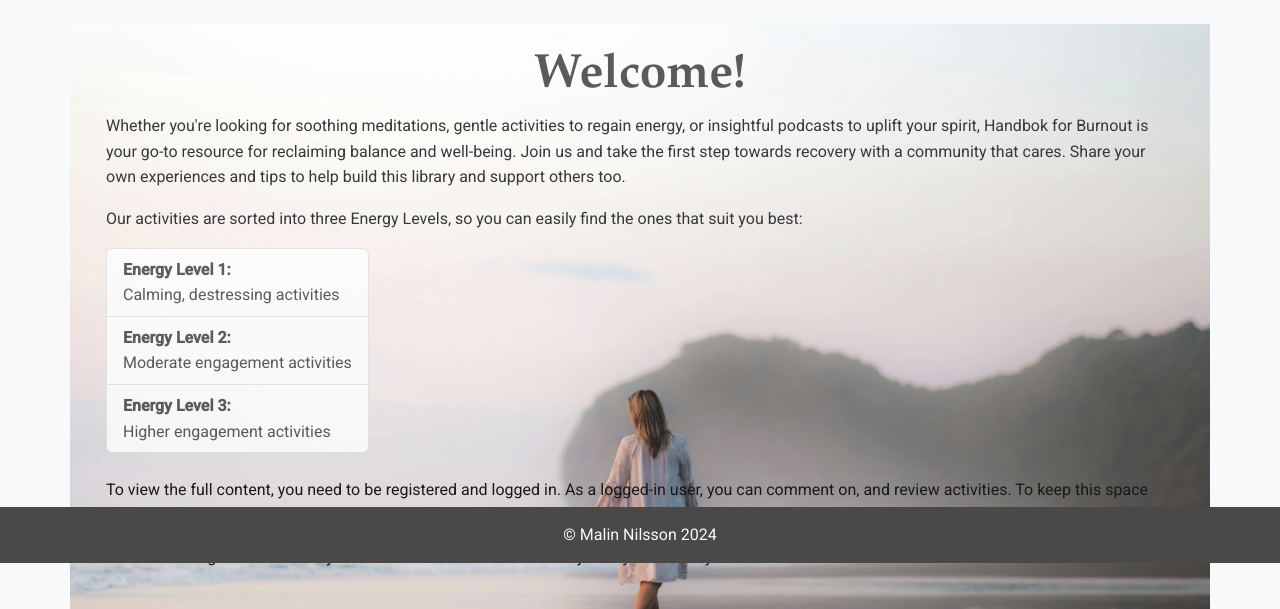
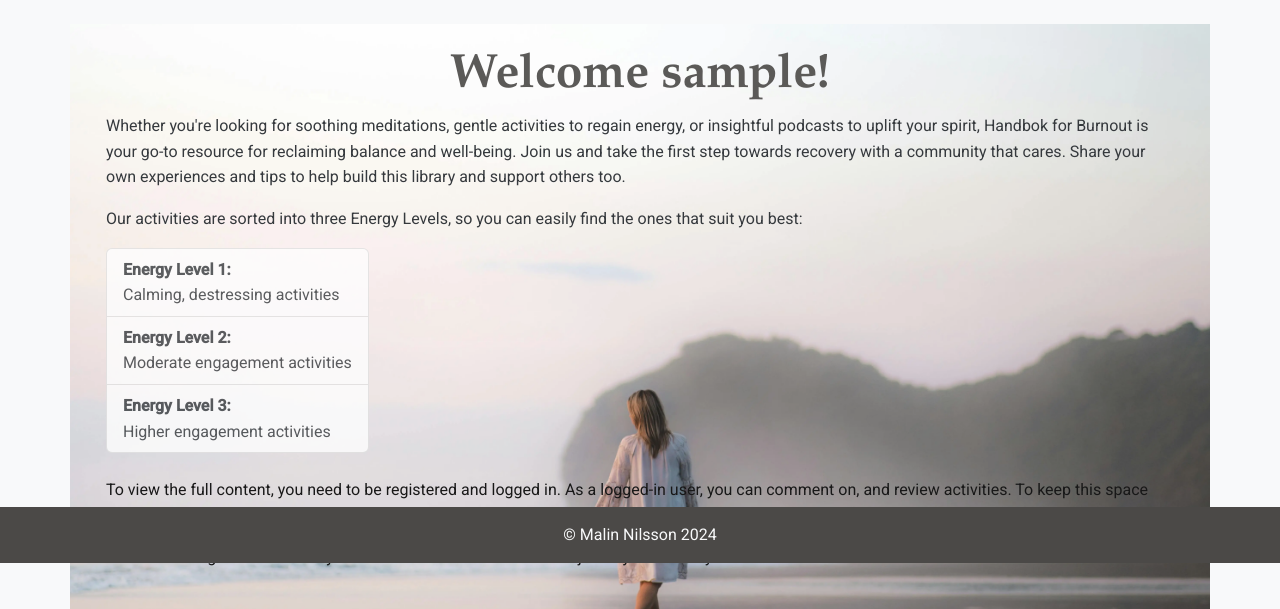
Before and after one commit to Malinchristina/handbook-for-burnout, a Django app: page / in a window 1280 px wide. Shown: the part 237-846 px from the top of the page. Run offline with Django 5.2, Linux system fonts and the light colour scheme; the visitor is signed in with stand-in values (Sample User, id 1); some libraries are stand-ins or nearby versions.

Commit message:
import user name to index

```diff
--- a/home/templates/home/index.html
+++ b/home/templates/home/index.html
@@ -6,7 +6,7 @@
     <div class="row">
       <div class="col">
         <div class="p-4">
-          <h1 class="text-center heading">Welcome! {{ user.name }}</h1>
+          <h1 class="text-center heading">Welcome {{ user.username }}!</h1>
           <p class="text-dark">
             Whether you're looking for soothing meditations, gentle activities to regain energy,
             or insightful podcasts to uplift your spirit, Handbok for Burnout is your go-to resource for
```
